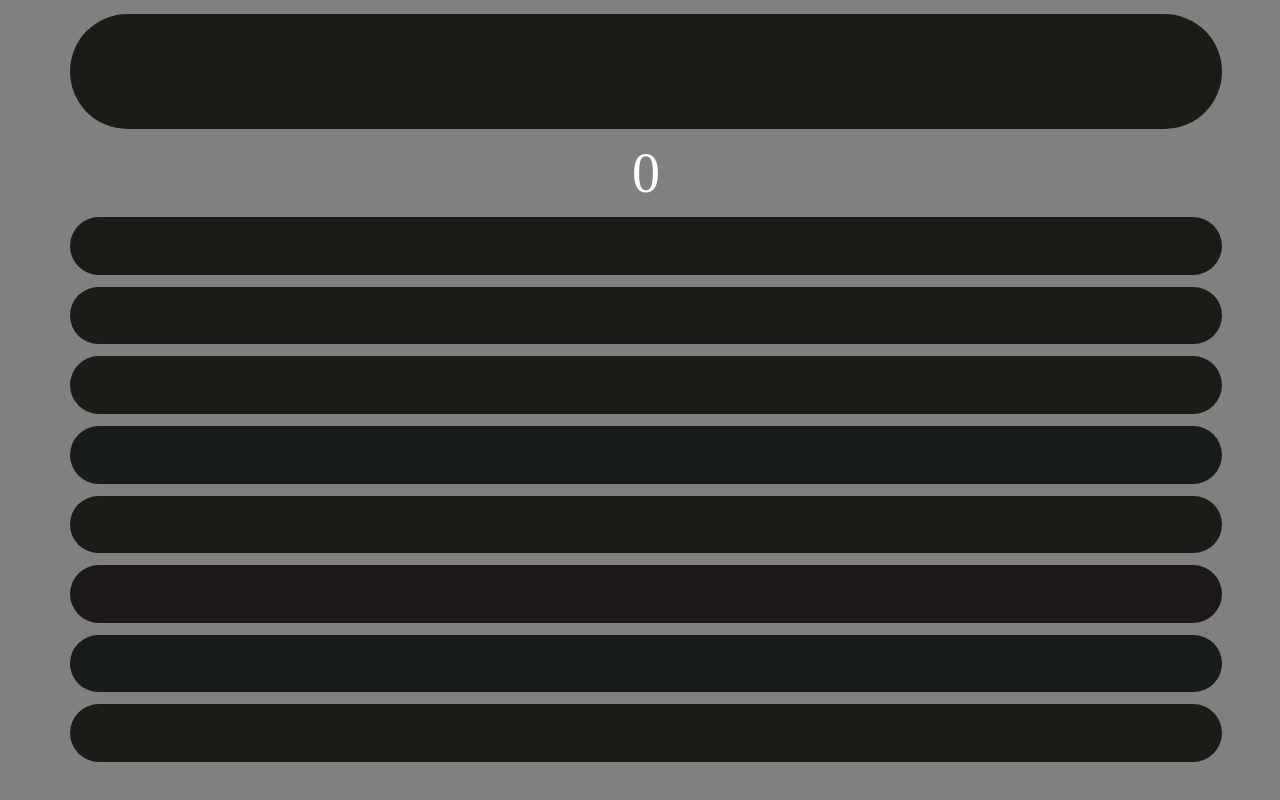
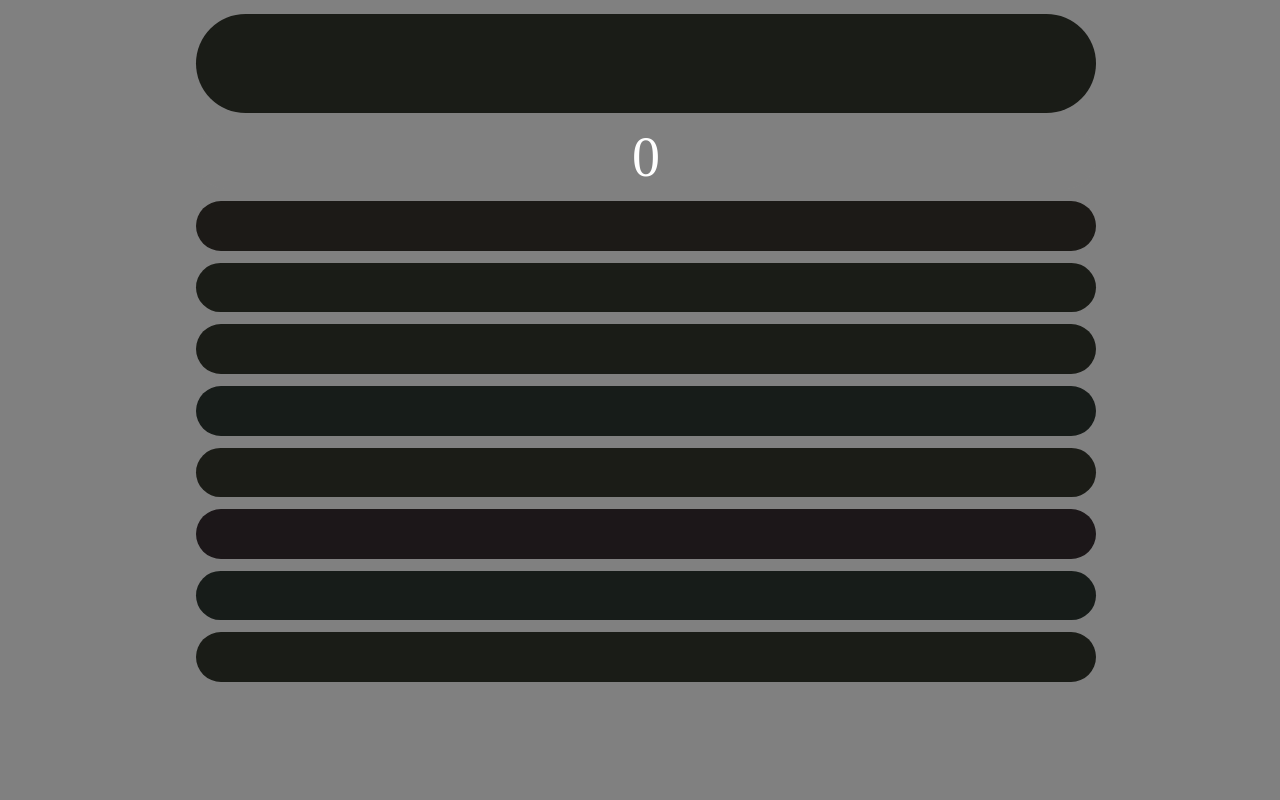
Before and after one commit to jrmjrm/jrmjrm.github.io, a plain HTML site: page jan-mode.html in a window 1280 px wide. Drawn offline with Linux system fonts and the light colour scheme.

Commit message:
change size a bit to match traditional mode

```diff
--- a/jan-mode.css
+++ b/jan-mode.css
@@ -18,8 +18,9 @@ body {
     display: flex;
     flex-direction: column;
     justify-content: center;
-    height: 95vh;
+    height: 85vh;
     width: 90vw;
+    max-width: 900px;
 }
 
 .selection {
```
